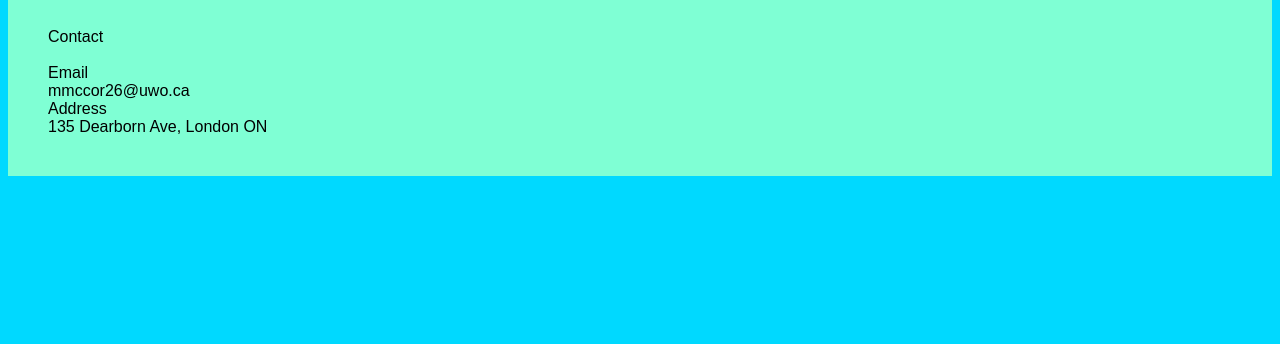
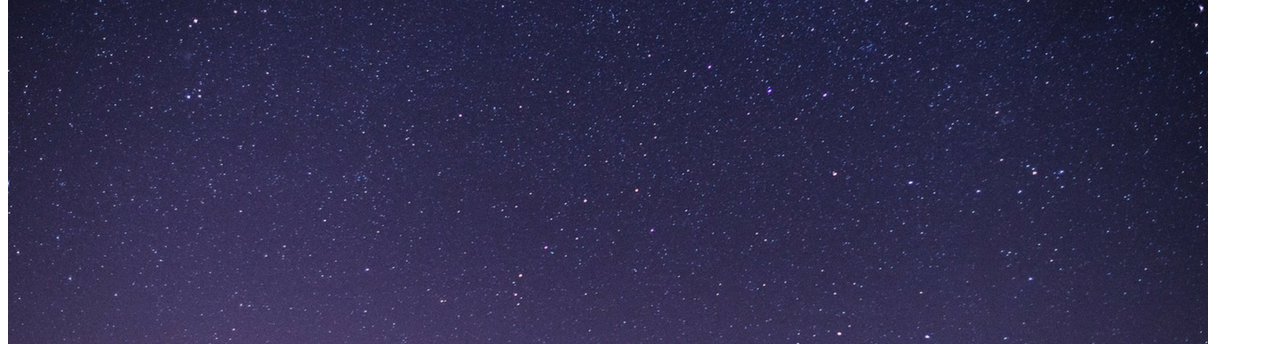
Before and after one commit to mmccor26/mmccor26.github.io, a plain HTML site: page Index.html in a window 1280 px wide. Shown: the part 1184-1528 px from the top of the page. Before the commit the page ends 1368 px from the top, so only its background shows below. Drawn offline with Linux system fonts and the light colour scheme.

Commit message:
Background Addition
Adding background image

```diff
--- a/Index.html
+++ b/Index.html
@@ -97,7 +97,7 @@
 
 
 
-
+        <img src="Stars-Background.png" alt ="Website Backing"/>
         <img src="WesternLogo.png" alt="Western Logo"/>
 
         <footer>
--- a/Style.css
+++ b/Style.css
@@ -4,8 +4,12 @@ h1 {
 
 body{
     background-color: rgb(0, 217, 255);
+    background: #ffffff url("Stars-Background.png") no-repeat right top;
+    background-size: 100%;
     font-family: Arial, Helvetica, sans-serif;
+    color: #ffffff;
 }
+
 
 footer{
     background-color: aquamarine;
```
Also changed, not shown: Stars-Background.png (added).
